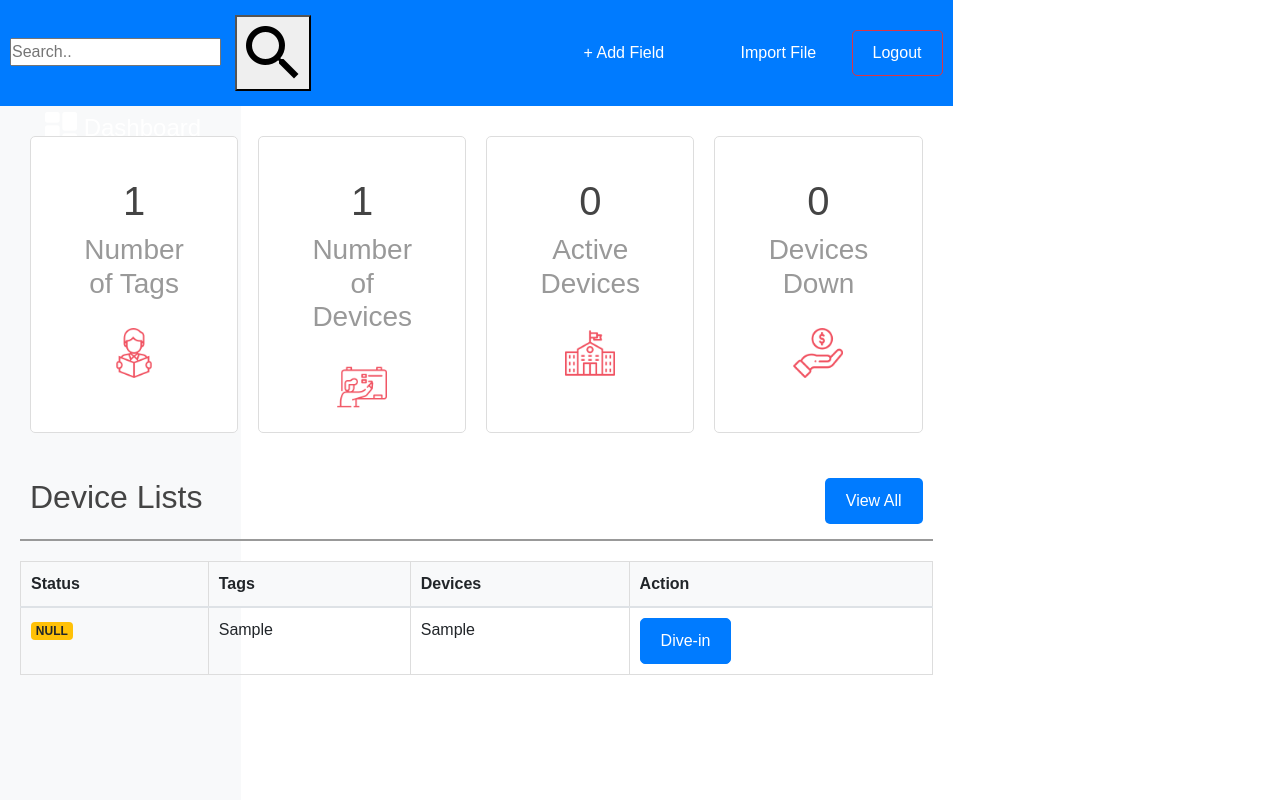
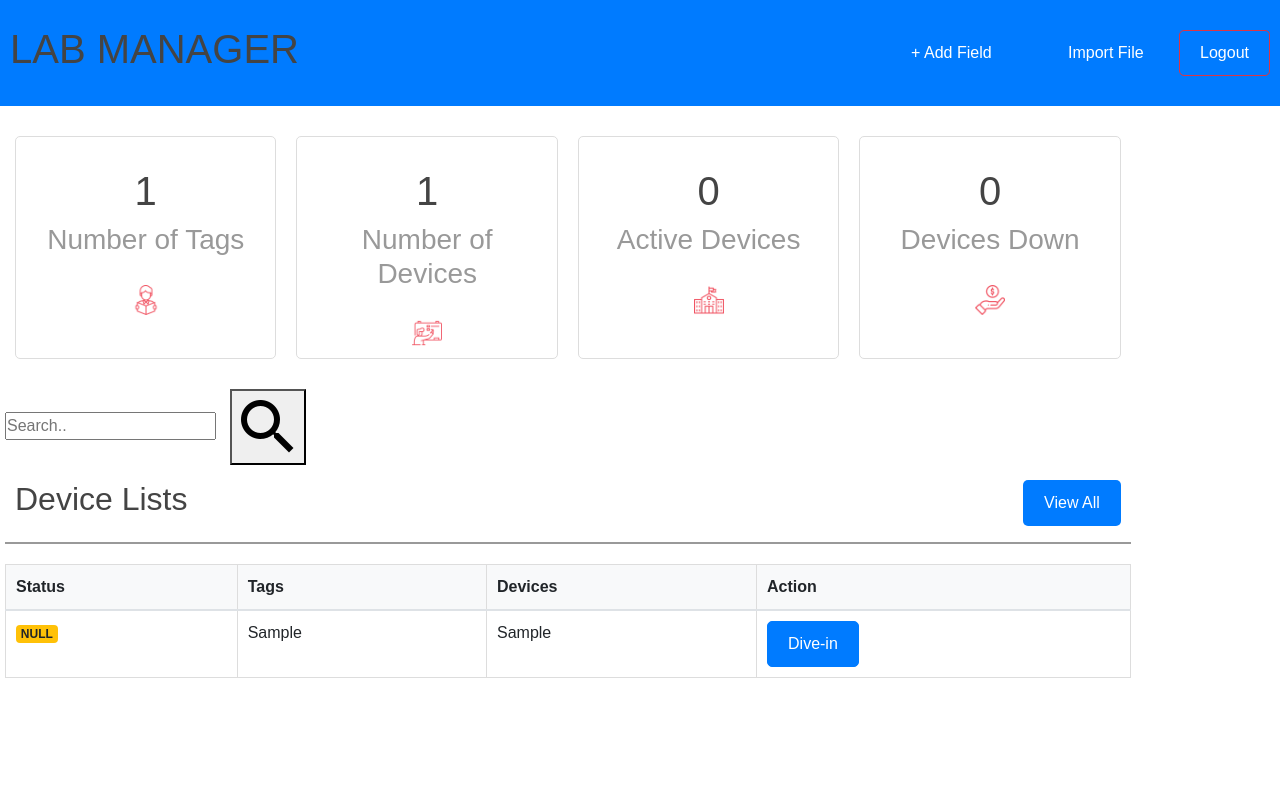
Before and after one commit to syamsiva12/lab-front, a Flask app: page / in a window 1280 px wide. Run offline with Flask 3, Linux system fonts and the light colour scheme; a user stored in the database is signed in; tables that the repository leaves empty hold one stand-in row (values such as "Sample post"); some libraries are stand-ins or nearby versions.

Commit message:
Alligned the cards horizondally

```diff
--- a/template/dash.html
+++ b/template/dash.html
@@ -23,7 +23,10 @@
         }
 
         .brand-name h1 {
-            margin-bottom: 0;
+            position: fixed;
+            top: 20px; /* Adjusted for your layout */
+            left: 20px; /* Adjusted for your layout */
+            z-index: 1000; /* Adjusted for proper layering */
         }
 
         .nav {
@@ -50,21 +53,36 @@
         .cards {
             display: flex;
             flex-wrap: wrap;
+            justify-content: space-around; /* Adjusted */
         }
 
         .card {
-            flex: 1;
-            margin: 10px;
+            flex-basis: calc(25% - 20px); /* Adjusted to 25% to fit four cards in a row */
+            margin: 10px; /* Adjusted margin for spacing */
             text-align: center;
-            padding: 20px;
+            padding: 10px; /* Adjusted padding */
             border: 1px solid #ddd;
             border-radius: 5px;
             background-color: #fff;
         }
 
+        .box {
+            font-size: 16px; /* Adjusted font size */
+        }
+
         .icon-case img {
-            max-width: 50px;
-            max-height: 50px;
+            max-width: 30px; /* Adjusted max-width */
+            max-height: 30px; /* Adjusted max-height */
+        }
+
+
+        .box {
+            font-size: 16px; /* Adjusted font size */
+        }
+
+        .icon-case img {
+            max-width: 30px; /* Adjusted max-width */
+            max-height: 30px; /* Adjusted max-height */
         }
 
         .content-2 {
@@ -107,25 +125,12 @@
     <div class="container-fluid">
         <div class="row">
             <!-- Side Menu -->
-            <div class="col-md-3 side-menu">
-                <div class="brand-name">
-                    <h1>LAB MANAGER</h1>
-                </div>
-                <ul>
-                    <li><img src="./responsive-admin-panel-pink-master/dashboard (2).png" alt="">&nbsp; <span>Dashboard</span></li>
-                    <li><img src="./responsive-admin-panel-pink-master/reading-book (1).png" alt="">&nbsp;<span>User Management</span></li>
-                </ul>
-            </div>
 
-            <!-- Main Content -->
-            <div class="col-md-9">
+            <div class="col-md-12"> <!-- Change from col-md-9 to col-md-12 to cover the entire screen -->
                 <!-- Header -->
                 <div class="header">
                     <div class="nav">
-                        <div class="search">
-                            <input type="text" placeholder="Search..">
-                            <button type="submit"><img src="./responsive-admin-panel-pink-master/search.png" alt=""></button>
-                        </div>
+                        <h1>LAB MANAGER</h1> <!-- New Heading -->
                         <div class="user">
                             <button type="button" class="btn btn-primary" data-toggle="modal" data-target="#addFieldsModal">
                                 &plus; Add Field
@@ -137,7 +142,8 @@
                         </div>
                     </div>
                 </div>
-
+                <!-- Rest of the content goes here -->
+            </div>
                 <!-- Content Section -->
                 <div class="content">
                     <!-- Stats Cards -->
@@ -183,6 +189,10 @@
                     <!-- Device List -->
                     <div class="content-2">
                         <div class="recent-payments">
+                            <div class="search">
+                                <input type="text" placeholder="Search..">
+                                <button type="submit"><img src="./responsive-admin-panel-pink-master/search.png" alt=""></button>
+                            </div>
                             <div class="title">
                                 <h2>Device Lists</h2>
                                 <a href="#" class="btn">View All</a>
```
